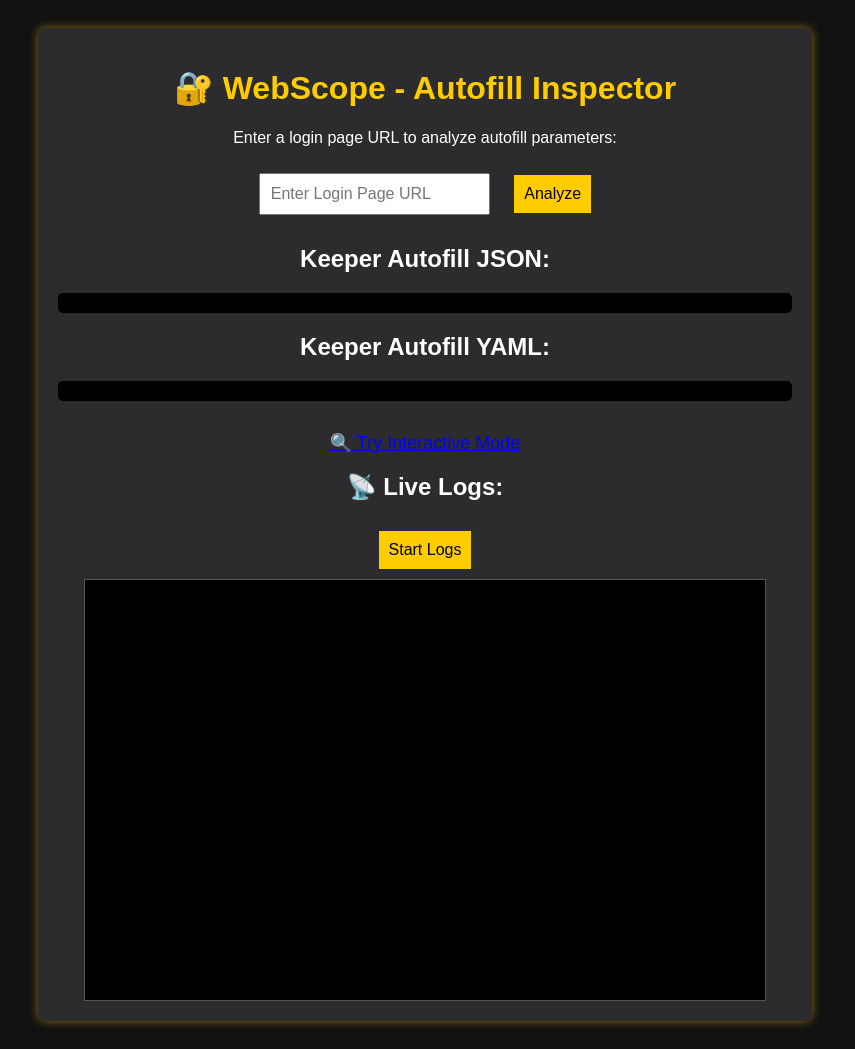
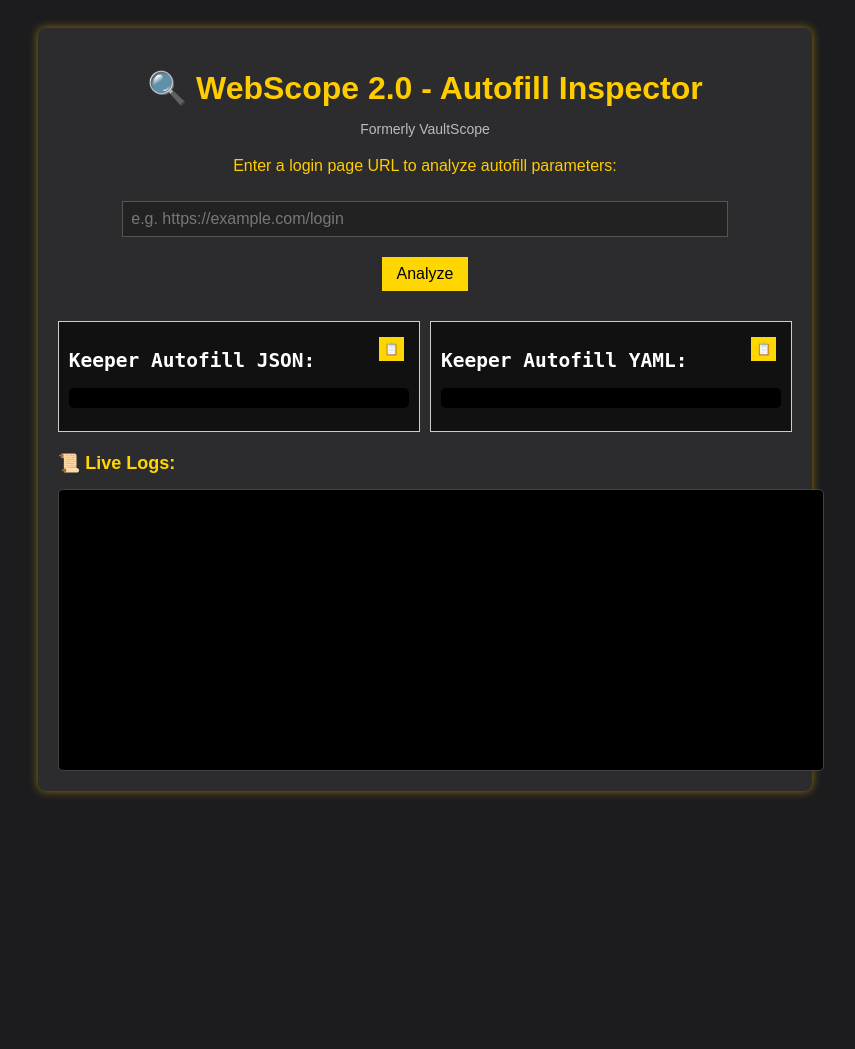
Before and after one commit to jlima8900/Docker--WebScopeV3, a Flask app: page / in a window 1280 px wide. Shown: the whole page, without its empty margins (215-1070 px from the left). After the commit the page ends 797 px from the top, so only its background shows below. Run offline with Flask 3, Linux system fonts and the light colour scheme; data that the repository does not hold is empty; parts of the project's set-up code (start-up, migrations or seed data) failed here and were passed over; some libraries are stand-ins or nearby versions.

Commit message:
Update index.html

```diff
--- a/templates/index.html
+++ b/templates/index.html
@@ -3,48 +3,129 @@
 <head>
     <meta charset="UTF-8">
     <meta name="viewport" content="width=device-width, initial-scale=1.0">
-    <title>VaultScope - Autofill Inspector</title>
+    <title>WebScope 2.0 - Autofill Inspector</title>
     <link rel="stylesheet" href="{{ url_for('static', filename='styles.css') }}">
-    <script src="https://cdnjs.cloudflare.com/ajax/libs/socket.io/4.5.4/socket.io.js"></script> <!-- ✅ WebSocket support -->
     <style>
-        body { font-family: Arial, sans-serif; background-color: #121212; color: #ffffff; text-align: center; }
-        h1 { color: #ffcc00; }
-        #log-container {
-            width: 90%; height: 400px;
-            background-color: black; color: green;
-            overflow-y: scroll; border: 1px solid #555; padding: 10px;
-            margin: auto; text-align: left; font-family: monospace;
+        .container {
+            max-width: 1200px; /* ✅ Increased width */
+            margin: auto;
+            text-align: center;
         }
-        .log-line { white-space: pre-wrap; }
+        h1 {
+            margin-bottom: 5px;
+        }
+        .subtitle {
+            font-size: 14px;
+            color: #bbb;
+            margin-bottom: 20px;
+        }
+        .results-container {
+            display: flex;
+            justify-content: space-between;
+            margin-top: 20px;
+            gap: 10px; /* ✅ Space between boxes */
+        }
+        .results-box {
+            flex: 1; /* ✅ Ensure equal width */
+            padding: 10px;
+            border: 1px solid #ccc;
+            background-color: #111;
+            color: #fff;
+            font-family: monospace;
+            text-align: left;
+            overflow-x: auto;
+            position: relative; /* ✅ Needed for button placement */
+        }
+        .copy-btn {
+            position: absolute;
+            top: 5px;
+            right: 5px;
+            padding: 5px;
+            background-color: gold;
+            border: none;
+            cursor: pointer;
+            font-size: 12px; /* ✅ Smaller button */
+        }
+        .copy-btn:hover {
+            background-color: darkgoldenrod;
+        }
+        input {
+            width: 80%;
+            padding: 8px;
+            font-size: 16px;
+            color: #bbb;
+            background-color: #222;
+            border: 1px solid #555;
+        }
+        input::placeholder {
+            color: #777;
+        }
+        button {
+            padding: 8px 15px;
+            font-size: 16px;
+            background-color: gold;
+            border: none;
+            cursor: pointer;
+        }
+        button:hover {
+            background-color: darkgoldenrod;
+        }
+        .left-aligned {
+            text-align: left;
+            margin-top: 20px;
+            font-size: 18px;
+            font-weight: bold;
+            color: gold;
+        }
+        /* ✅ Live Logs Styling */
+        .log-container {
+            width: 100%;
+            background: #000;
+            padding: 15px;
+            height: 250px;
+            overflow-y: scroll;
+            border-radius: 5px;
+            border: 1px solid #444;
+            text-align: left;
+        }
     </style>
 </head>
 <body>
     <div class="container">
-        <h1>🔐 WebScope - Autofill Inspector</h1>
+        <h1>🔍 WebScope 2.0 - Autofill Inspector</h1>
+        <p class="subtitle">Formerly VaultScope</p>
         <p>Enter a login page URL to analyze autofill parameters:</p>
-        <input type="text" id="urlInput" placeholder="Enter Login Page URL">
+
+        <input type="text" id="urlInput" placeholder="e.g. https://example.com/login">
         <button onclick="analyze()">Analyze</button>
 
-        <h2>Keeper Autofill JSON:</h2>
-        <pre id="jsonOutput"></pre>
+        <div class="results-container">
+            <div class="results-box">
+                <h2>Keeper Autofill JSON:</h2>
+                <button class="copy-btn" onclick="copyToClipboard('jsonOutput')">📋</button>
+                <pre id="jsonOutput"></pre>
+            </div>
+            <div class="results-box">
+                <h2>Keeper Autofill YAML:</h2>
+                <button class="copy-btn" onclick="copyToClipboard('yamlOutput')">📋</button>
+                <pre id="yamlOutput"></pre>
+            </div>
+        </div>
 
-        <h2>Keeper Autofill YAML:</h2>
-        <pre id="yamlOutput"></pre>
-
-        <br>
-        <a href="/interactive" style="font-size: 18px; color: blue; text-decoration: underline;">🔍 Try Interactive Mode</a>
-
-        <!-- ✅ NEW: Live Logs Section -->
-        <h2>📡 Live Logs:</h2>
-        <button onclick="startLogs()">Start Logs</button>
-        <div id="log-container"></div>
+        <!-- ✅ Merged Live Logs Section -->
+        <h2 class="left-aligned">📜 Live Logs:</h2>
+        <div class="log-container" id="logWindow"></div>
     </div>
 
     <script>
-        var socket = io.connect(location.protocol + "//" + document.domain + ":" + location.port);
-
         function analyze() {
             let url = document.getElementById("urlInput").value;
+
+            if (!url.startsWith("http://") && !url.startsWith("https://")) {
+                alert("⚠️ Please enter a valid URL including 'https://'");
+                return;
+            }
+
             fetch("/analyze", {
                 method: "POST",
                 headers: { "Content-Type": "application/json" },
@@ -58,19 +139,24 @@
             .catch(error => console.error("Error:", error));
         }
 
-        function startLogs() {
-            socket.emit("start_logs");  // ✅ Request logs from server
+        // ✅ Function to copy content to clipboard
+        function copyToClipboard(elementId) {
+            let text = document.getElementById(elementId).textContent;
+            navigator.clipboard.writeText(text).then(() => {
+                alert("Copied to clipboard!");
+            }).catch(err => {
+                console.error("Error copying text: ", err);
+            });
         }
 
-        socket.on("log_update", function(data) {
-            let logContainer = document.getElementById("log-container");
-            let logLine = document.createElement("div");
-            logLine.className = "log-line";
-            logLine.textContent = data.log;
-            logContainer.appendChild(logLine);
-            logContainer.scrollTop = logContainer.scrollHeight;  // Auto-scroll
-        });
+        // ✅ Fetch and display live logs
+        const logWindow = document.getElementById("logWindow");
+        const eventSource = new EventSource("/stream-logs");
+
+        eventSource.onmessage = function(event) {
+            logWindow.innerHTML += event.data + "<br>";
+            logWindow.scrollTop = logWindow.scrollHeight; // Auto-scroll
+        };
     </script>
-
 </body>
 </html>
```
